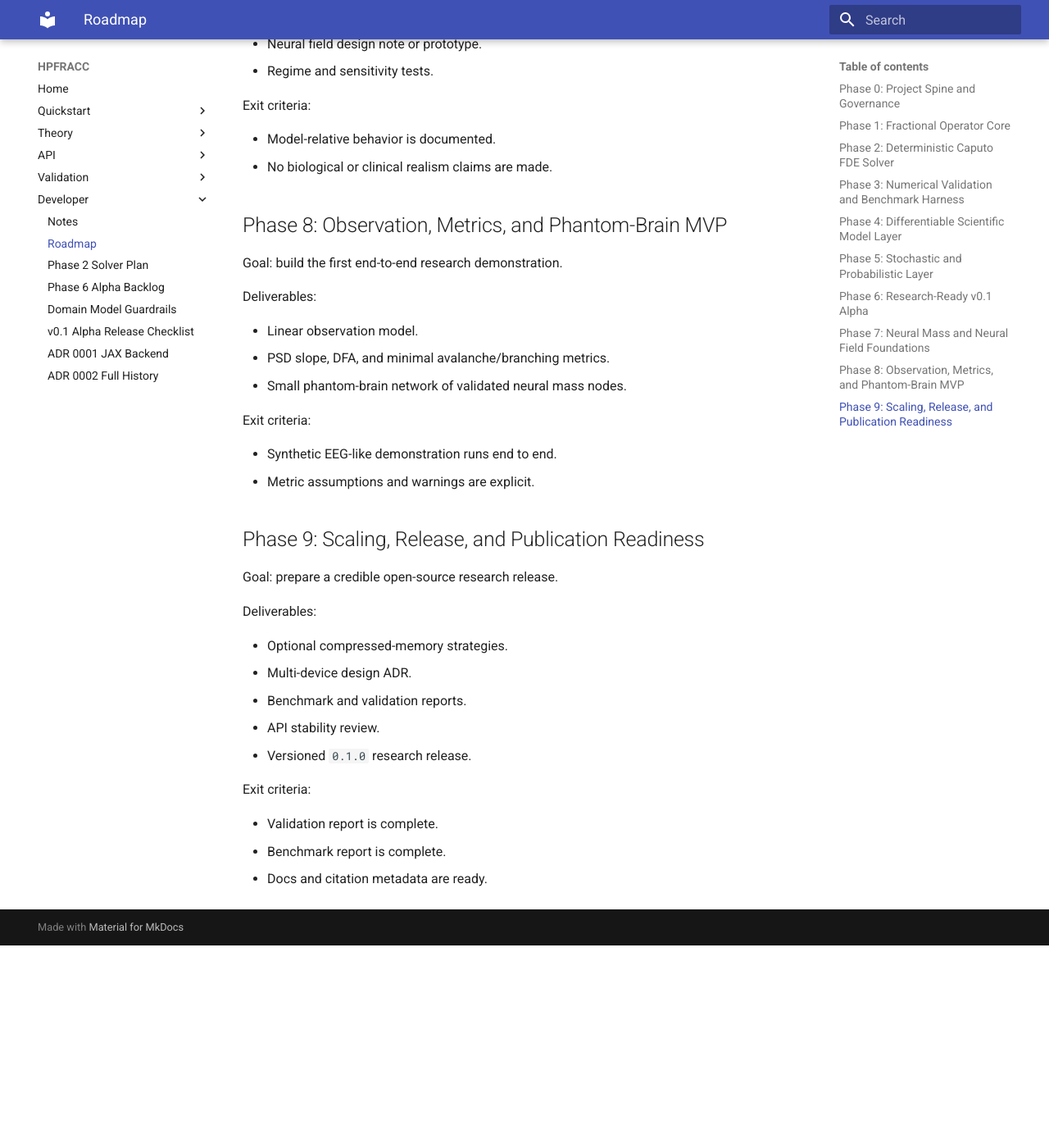
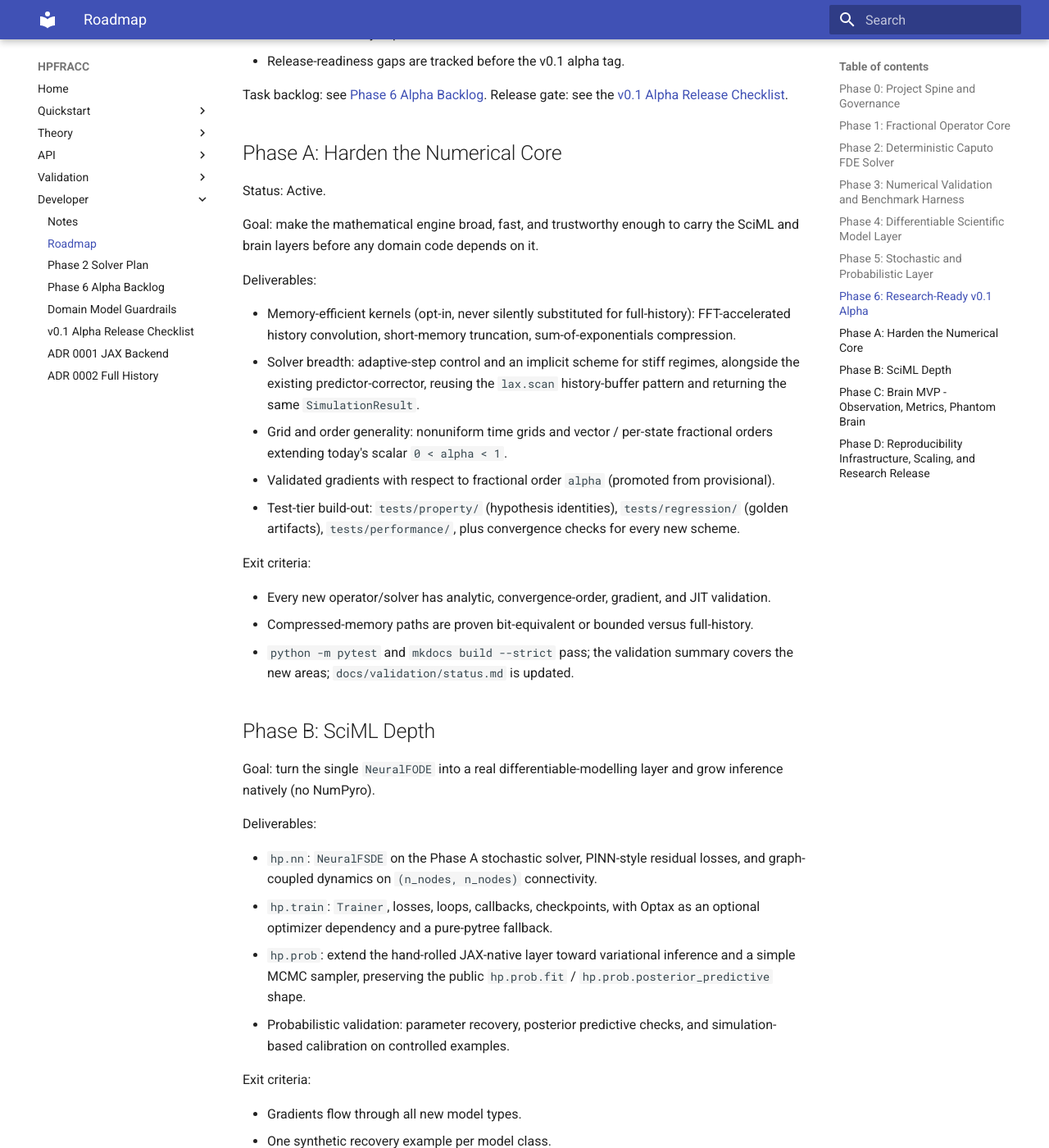
Before and after one commit to dave2k77/hpfracc, an MkDocs documentation site: the page built from docs/developer/roadmap.md, in a window 1280 px wide and 1400 px high, scrolled down 5383 px. Shown: the whole window at 82% size. Built offline with MkDocs 1.6.1 and Material for MkDocs 9.7.7, drawn with Linux system fonts in a browser that asks for light colours; before the commit the page ends 6536 px from its top, so only the background shows below that; some of the changed text lies outside the part shown.

Commit message:
docs: replace post-alpha roadmap with the Core-first Phase A-D plan
Map the path from the released v0.1.0a0 minimal viable scientific kernel to
the full layered blueprint in hpfracc_design_specification.pdf. Supersede the
earlier Phases 7-9 sketch with Phases A (harden core), B (SciML depth), C
(brain MVP), D (release infra), sequenced Core-first per the v0.1 priority
order. Record the four standing decisions: core-first, NumPyro-free hand-rolled
inference with the public hp.prob surface preserved, additive flat-layout
growth, and a preserved released API. Point the engineering contract at it.

Co-Authored-By: Claude Fable 5 <noreply@anthropic.com>

```diff
--- a/docs/developer/roadmap.md
+++ b/docs/developer/roadmap.md
@@ -11,8 +11,23 @@ Current status:
 - Phase 3: Complete in the current working tree.
 - Phase 4: Complete in the current working tree.
 - Phase 5: Complete in the current working tree.
-- Phase 6: Complete in the current working tree.
-- Active phase: Phase 7, neural mass and neural field foundations.
+- Phase 6: Complete in the current working tree (v0.1.0a0 released and tagged).
+- Active phase: Phase A, hardening the numerical core.
+
+The post-alpha roadmap below (Phases A-D) supersedes the earlier
+Phases 7-9 sketch. It maps the path from the released v0.1.0a0 "minimal viable
+scientific kernel" to the full layered blueprint in
+`hpfracc_design_specification.pdf`, sequenced Core-first per the v0.1 priority
+order. Four standing decisions constrain it:
+
+1. Core-first: harden the mathematical engine before the brain stack.
+2. No NumPyro: the probabilistic layer stays dependency-free and JAX-native,
+   evolving the hand-rolled approach toward SVI/MCMC while preserving the public
+   `hp.prob` surface.
+3. Additive growth: keep the flat `ops/`, `solvers/`, `prob/` layout and add new
+   sibling modules; do not refactor into the blueprint's granular directory tree.
+4. Preserve the released API: all additions are additive, with deprecation paths
+   for any later incompatible change.
 
 ## Phase 0: Project Spine and Governance
 
@@ -193,53 +208,113 @@ Exit criteria:
 Task backlog: see [Phase 6 Alpha Backlog](phase-6-research-ready-alpha.md).
 Release gate: see the [v0.1 Alpha Release Checklist](release-checklist.md).
 
-## Phase 7: Neural Mass and Neural Field Foundations
+## Phase A: Harden the Numerical Core
 
-Status: Planned.
+Status: Active.
 
-Goal: introduce domain-relevant dynamical systems downstream of the numerical
-core.
+Goal: make the mathematical engine broad, fast, and trustworthy enough to carry
+the SciML and brain layers before any domain code depends on it.
 
 Deliverables:
 
-- Experimental fractional Wilson-Cowan model.
-- Neural field design note or prototype.
-- Regime and sensitivity tests.
+- Memory-efficient kernels (opt-in, never silently substituted for full-history):
+  FFT-accelerated history convolution, short-memory truncation, sum-of-exponentials
+  compression.
+- Solver breadth: adaptive-step control and an implicit scheme for stiff regimes,
+  alongside the existing predictor-corrector, reusing the `lax.scan` history-buffer
+  pattern and returning the same `SimulationResult`.
+- Grid and order generality: nonuniform time grids and vector / per-state
+  fractional orders extending today's scalar `0 < alpha < 1`.
+- Validated gradients with respect to fractional order `alpha` (promoted from
+  provisional).
+- Test-tier build-out: `tests/property/` (hypothesis identities),
+  `tests/regression/` (golden artifacts), `tests/performance/`, plus convergence
+  checks for every new scheme.
 
 Exit criteria:
 
-- Model-relative behavior is documented.
-- No biological or clinical realism claims are made.
+- Every new operator/solver has analytic, convergence-order, gradient, and JIT
+  validation.
+- Compressed-memory paths are proven bit-equivalent or bounded versus full-history.
+- `python -m pytest` and `mkdocs build --strict` pass; the validation summary
+  covers the new areas; `docs/validation/status.md` is updated.
 
-## Phase 8: Observation, Metrics, and Phantom-Brain MVP
+## Phase B: SciML Depth
 
-Goal: build the first end-to-end research demonstration.
+Goal: turn the single `NeuralFODE` into a real differentiable-modelling layer and
+grow inference natively (no NumPyro).
 
 Deliverables:
 
-- Linear observation model.
-- PSD slope, DFA, and minimal avalanche/branching metrics.
-- Small phantom-brain network of validated neural mass nodes.
+- `hp.nn`: `NeuralFSDE` on the Phase A stochastic solver, PINN-style residual
+  losses, and graph-coupled dynamics on `(n_nodes, n_nodes)` connectivity.
+- `hp.train`: `Trainer`, losses, loops, callbacks, checkpoints, with Optax as an
+  optional optimizer dependency and a pure-pytree fallback.
+- `hp.prob`: extend the hand-rolled JAX-native layer toward variational inference
+  and a simple MCMC sampler, preserving the public `hp.prob.fit` /
+  `hp.prob.posterior_predictive` shape.
+- Probabilistic validation: parameter recovery, posterior predictive checks, and
+  simulation-based calibration on controlled examples.
 
 Exit criteria:
 
-- Synthetic EEG-like demonstration runs end to end.
-- Metric assumptions and warnings are explicit.
+- Gradients flow through all new model types.
+- One synthetic recovery example per model class.
+- SVI/MCMC validated on a closed-form posterior; `tests/integration/` covers a
+  fit-to-predict round trip.
 
-## Phase 9: Scaling, Release, and Publication Readiness
+## Phase C: Brain MVP - Observation, Metrics, Phantom Brain
 
-Goal: prepare a credible open-source research release.
+Goal: deliver the blueprint headline, the end-to-end phantom-brain to EEG to
+criticality demonstration.
 
 Deliverables:
 
-- Optional compressed-memory strategies.
-- Multi-device design ADR.
-- Benchmark and validation reports.
-- API stability review.
-- Versioned `0.1.0` research release.
+- `hp.brain`: `connectomes.random_modular`, `node_models.FractionalWilsonCowan`,
+  and `phantom.PhantomBrain` composing connectome, node model, and observation
+  model, runnable through `hp.solvers.simulate`.
+- `hp.observe`: `eeg.LinearLeadField` and `observe.run` for the latent-to-sensor
+  forward map, in deterministic and probabilistic observation modes.
+- `hp.metrics`: trajectory, spectral, and uncertainty summaries, and the headline
+  `criticality.report(eeg, metrics=["psd_slope", "dfa", "avalanche",
+  "branching_ratio"])` returning structured output that separates point from
+  interval estimates.
+- `hp.data`: synthetic EEG-like dataset generation from tunable phantom brains.
+- Domain validation: regime control (subcritical, near-critical, supercritical),
+  spectral-slope control, and avalanche/branching where model-appropriate, with a
+  `benchmarks/criticality/` suite.
+
+Guardrails: every brain and metric output carries the non-clinical, model-relative
+disclaimer; "ground truth" stays mechanism-relative; criticality signatures are
+documented as model- and measurement-dependent.
 
 Exit criteria:
 
-- Validation report is complete.
-- Benchmark report is complete.
-- Docs and citation metadata are ready.
+- The phantom-brain example runs end to end.
+- Metric assumptions and failure modes are documented; regime-control tests pass;
+  all brain APIs are labeled experimental.
+
+## Phase D: Reproducibility Infrastructure, Scaling, and Research Release
+
+Goal: make the expanded platform reproducible, benchmarked, and publishable.
+
+Deliverables:
+
+- Experiment infrastructure: `experiments/{configs,scripts,reports,manifests}`,
+  typed `ExperimentConfig` and manifest objects, and `hp.cli`.
+- Benchmark suites: `benchmarks/{inference,scaling,criticality}` beyond today's
+  `numerical/`, with compile time, runtime, memory, node-count and
+  sequence-length scaling, and batching efficiency.
+- `hp.viz`: trajectory, spectra, network, posterior, and benchmark plotting
+  helpers.
+- A multi-device design ADR (`pmap`/`pjit`/sharding), forward-compatible without
+  required implementation.
+- Research cookbooks and tutorials, plus a full API reference.
+- A versioned research release graduating from `0.1.0a0`, with complete validation
+  and performance reports and provenance artifacts.
+
+Exit criteria:
+
+- Validation and benchmark reports are complete across all blueprint layers.
+- Experiment manifests reproduce a published-style result.
+- Docs and citation metadata are ready; the release checklist is green.
```
Also changed, not shown: v0.1_engineering_contract.md (+8 -0 lines).
